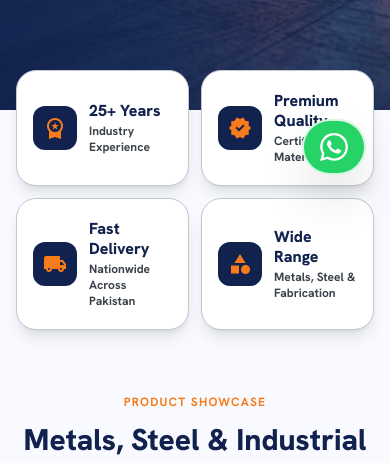
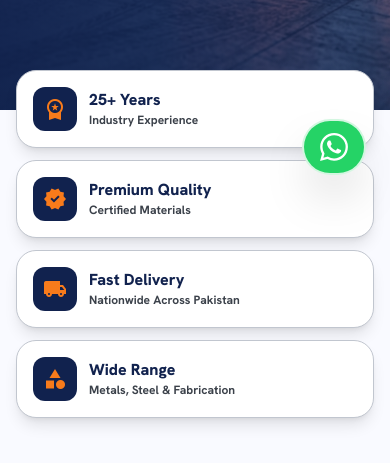
Before and after one commit to AbdulRafayDeveloper/metal-business, a Next.js app: page / in a window 390 px wide. Shown: the part 645-1108 px from the top of the page. Built offline with nearby package versions, Linux system fonts and the light colour scheme; no server answers.

Commit message:
Stack home highlight cards in one column on phones

```diff
--- a/src/components/HomeHighlights.tsx
+++ b/src/components/HomeHighlights.tsx
@@ -9,11 +9,11 @@ export function HomeHighlights() {
 
   return (
     <section className="relative z-10 px-4 md:px-margin-desktop -mt-10 md:-mt-14">
-      <div className="max-w-container-max mx-auto grid grid-cols-2 lg:grid-cols-4 gap-3 md:gap-gutter">
+      <div className="max-w-container-max mx-auto grid grid-cols-1 sm:grid-cols-2 lg:grid-cols-4 gap-3 md:gap-gutter">
         {t.homePage.highlights.map((item, index) => (
           <div
             key={index}
-            className="bg-white rounded-2xl border border-outline-variant shadow-lg px-4 py-5 md:px-6 md:py-6 flex items-center gap-3 md:gap-4 text-start premium-card"
+            className="bg-white rounded-2xl border border-outline-variant shadow-lg px-4 py-4 md:px-6 md:py-6 flex items-center gap-3 md:gap-4 text-start premium-card"
           >
             <span className="w-11 h-11 md:w-14 md:h-14 rounded-xl bg-primary text-[#F87B1B] flex items-center justify-center flex-shrink-0">
               <span
```
